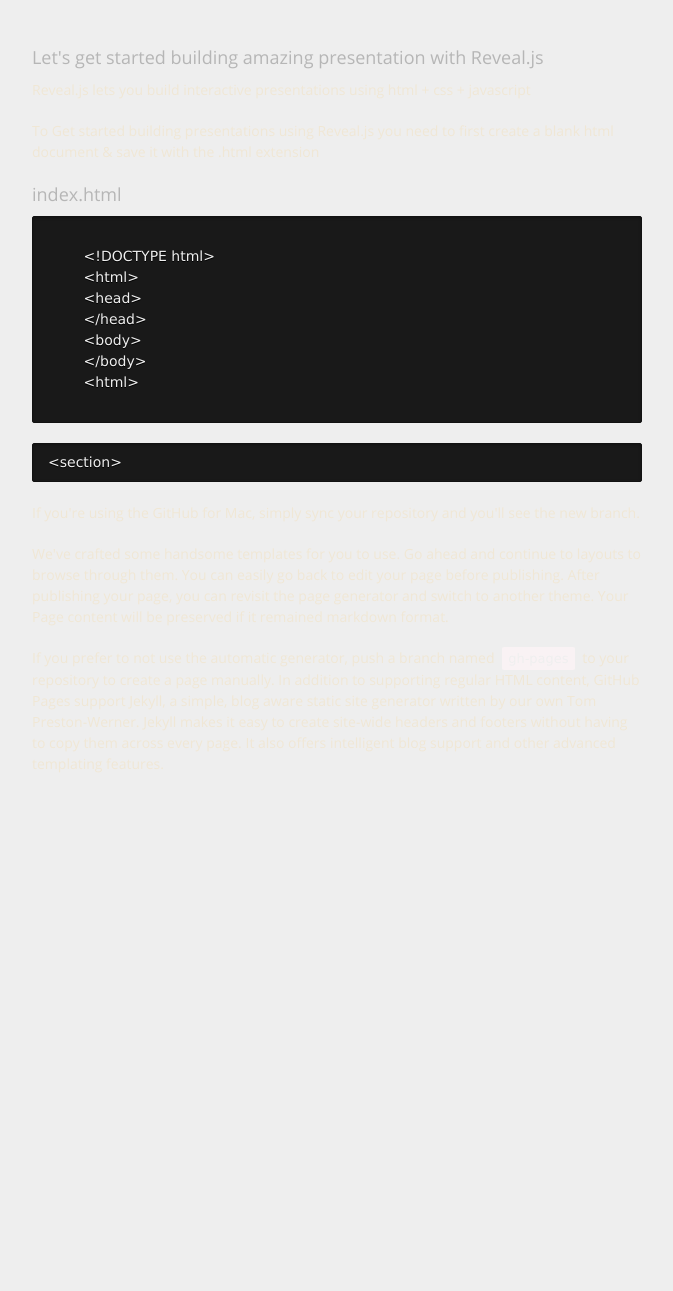
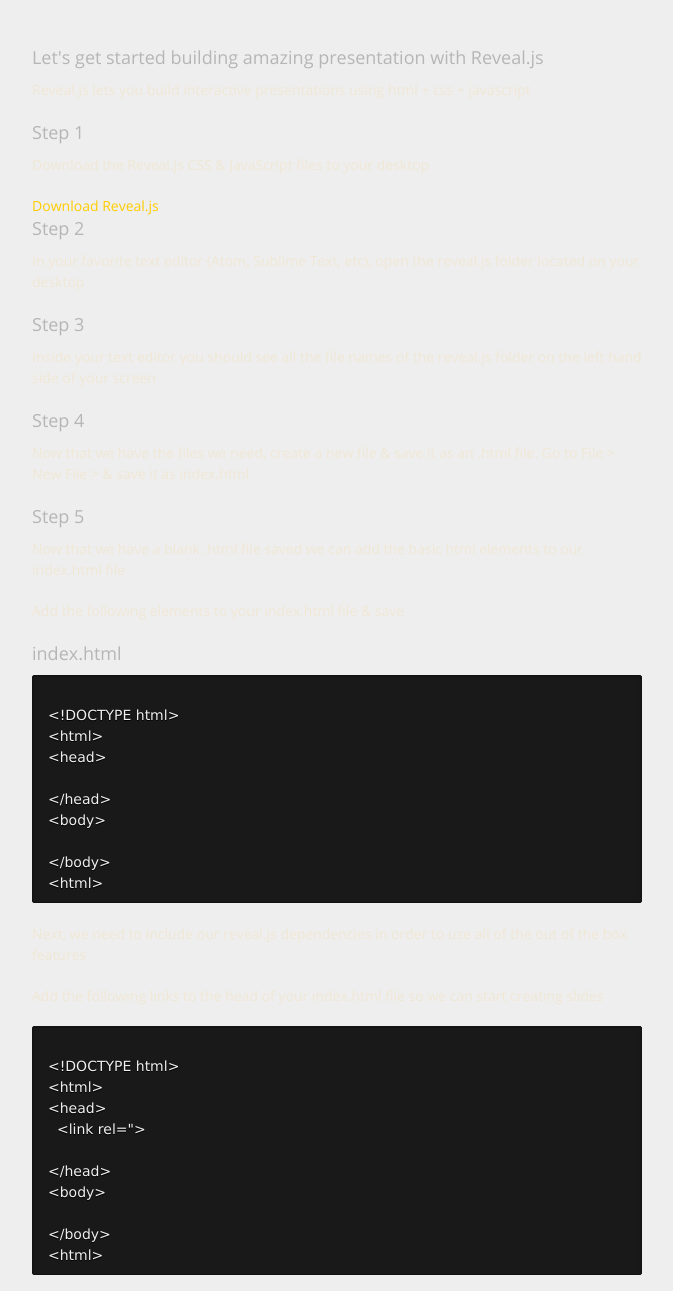
Before and after one commit to northDacoder/learn-reveal.io, a plain HTML site: page index.html in a window 1280 px wide. Shown: the part 189-1480 px from the top of the page, without its empty margins (303-976 px from the left). Before the commit the page ends 1073 px from the top, so only its background shows below. Drawn offline with nearby package versions, Linux system fonts and the light colour scheme.

Commit message:
add content section for starting project

```diff
--- a/index.html
+++ b/index.html
@@ -51,14 +51,51 @@
 
         <p>Reveal.js lets you build interactive presentations using html + css + javascript</p>
 
-        <p>To Get started building presentations using Reveal.js you need to first create a blank html document & save it with the .html extension</p>
+        <h3>Step 1</h3>
+        <p>Download the Reveal.js CSS & JavaScript files to your desktop</p>
+        <a href="https://github.com/hakimel/reveal.js/archive/3.0.0.zip">Download Reveal.js</a>
+
+        <h3>Step 2</h3>
+        <p>In your favorite text editor (Atom, Sublime Text, etc), open the reveal.js folder located on your desktop</p>
+
+        <h3>Step 3</h3>
+        <p>Inside your text editor you should see all the file names of the reveal.js folder on the left hand side of your screen</p>
+
+        <h3>Step 4</h3>
+        <p>Now that we have the files we need, create a new file & save it as an .html file.  Go to File > New File > & save it as index.html</p>
+
+        <h3>Step 5</h3>
+        <p>Now that we have a blank .html file saved we can add the basic html elements to our index.html file</p>
+
+        <p>Add the following elements to your index.html file & save</p>
+
         <h3>index.html</h3>
 <pre><code>
 &lt;!DOCTYPE html&gt;
 &lt;html&gt;
 &lt;head&gt;
+
 &lt;/head&gt;
 &lt;body&gt;
+
+&lt;/body&gt;
+&lt;html&gt;
+</code></pre>
+
+
+<p>Next, we need to include our reveal.js dependencies in order to use all of the out of the box features</p>
+
+<p>Add the following links to the head of your index.html file so we can start creating slides</p>
+
+<pre><code>
+&lt;!DOCTYPE html&gt;
+&lt;html&gt;
+&lt;head&gt;
+  &lt;link rel="&gt;
+
+&lt;/head&gt;
+&lt;body&gt;
+
 &lt;/body&gt;
 &lt;html&gt;
 </code></pre>
```
Lines whose indentation alone changed are shown as unchanged.
